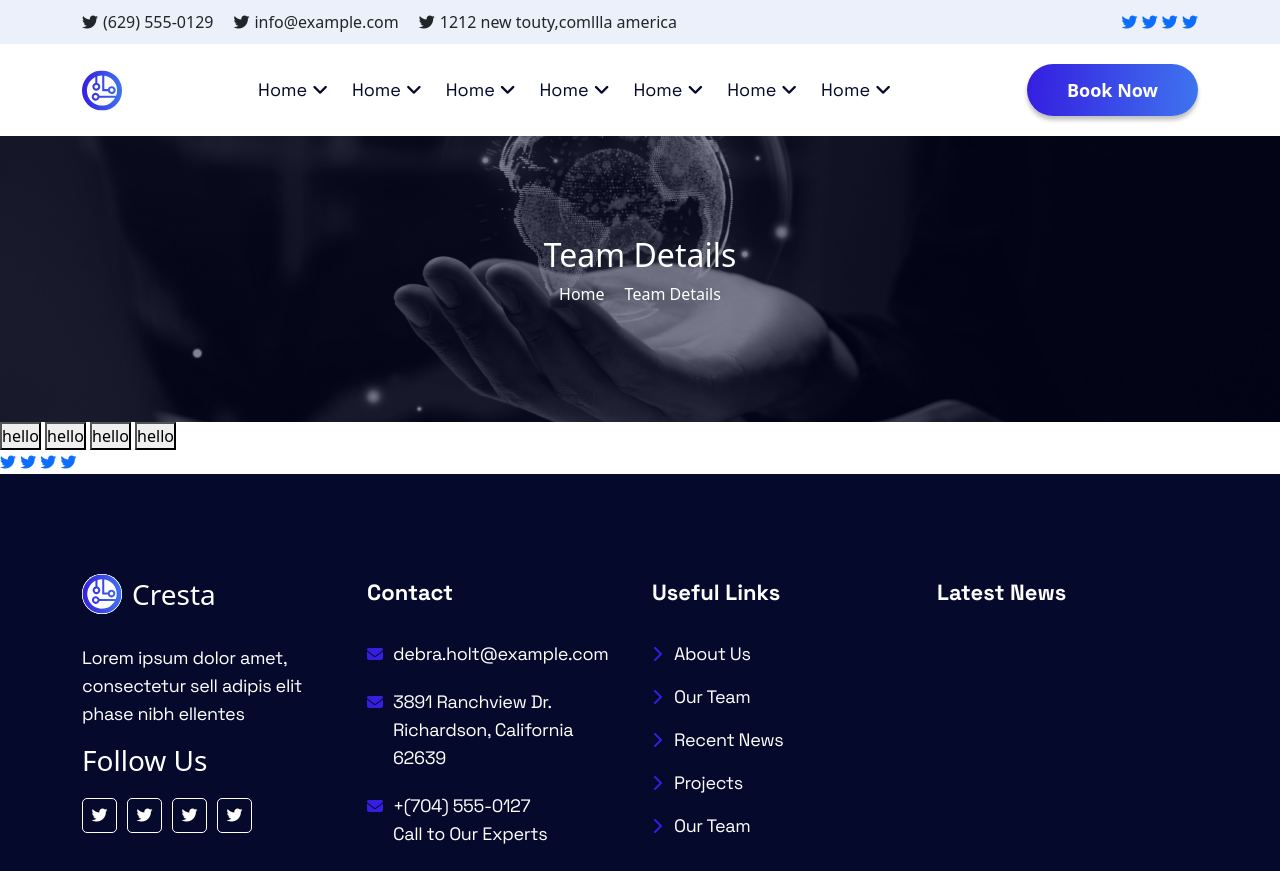
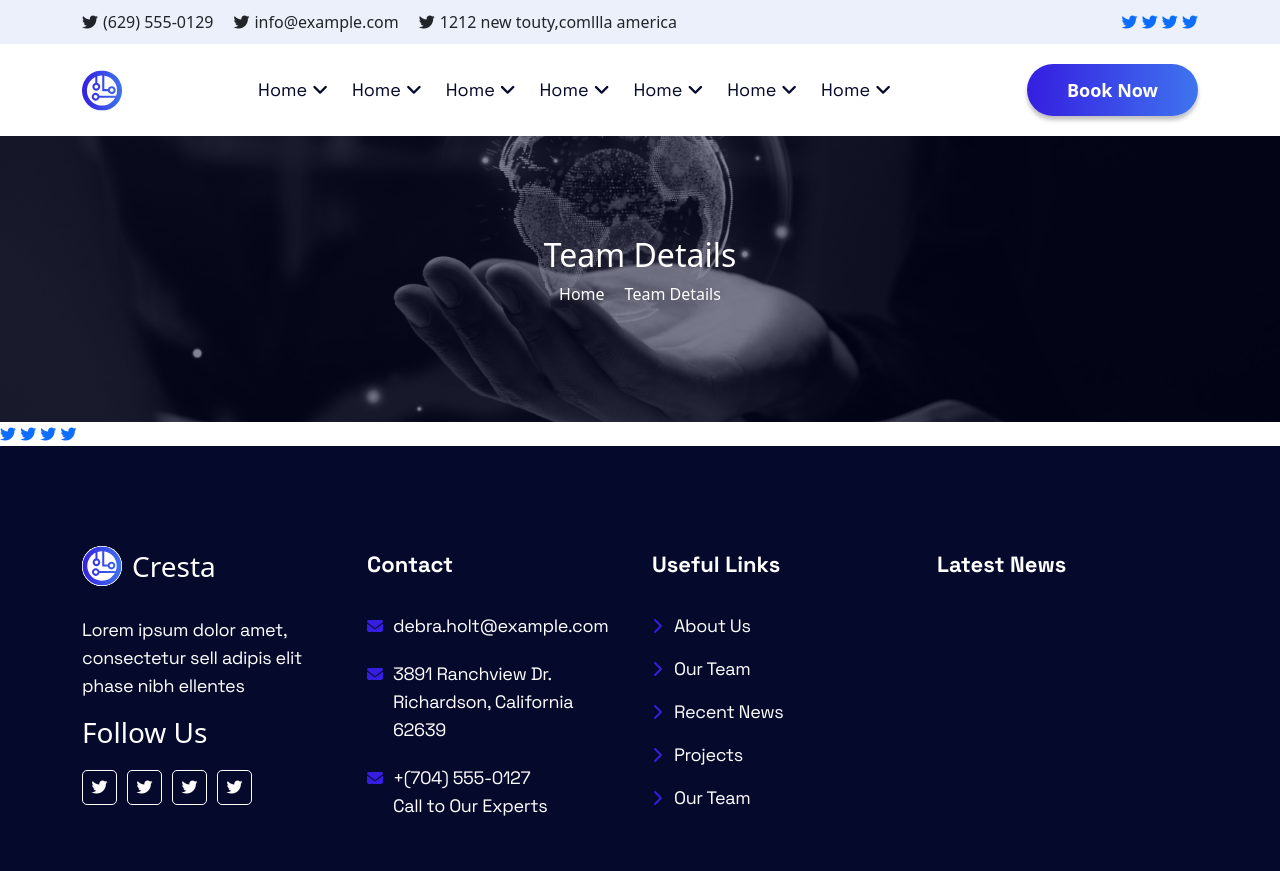
Before and after one commit to fensami/bootstrap-basic, a plain HTML site: page team-details.html in a window 1280 px wide. Shown: the top 871 px of the page. Drawn offline with Linux system fonts and the light colour scheme.

Commit message:
button clear

```diff
--- a/team-details.html
+++ b/team-details.html
@@ -77,10 +77,6 @@
             </div>
         </div>
     </div>
-    <button>hello</button>
-    <button>hello</button>
-    <button>hello</button>
-    <button>hello</button>
     <div class="social-link">
         <a href="#"> <i class="fa-brands fa-twitter"></i></a>
         <a href="#"> <i class="fa-brands fa-twitter"></i></a>
```
